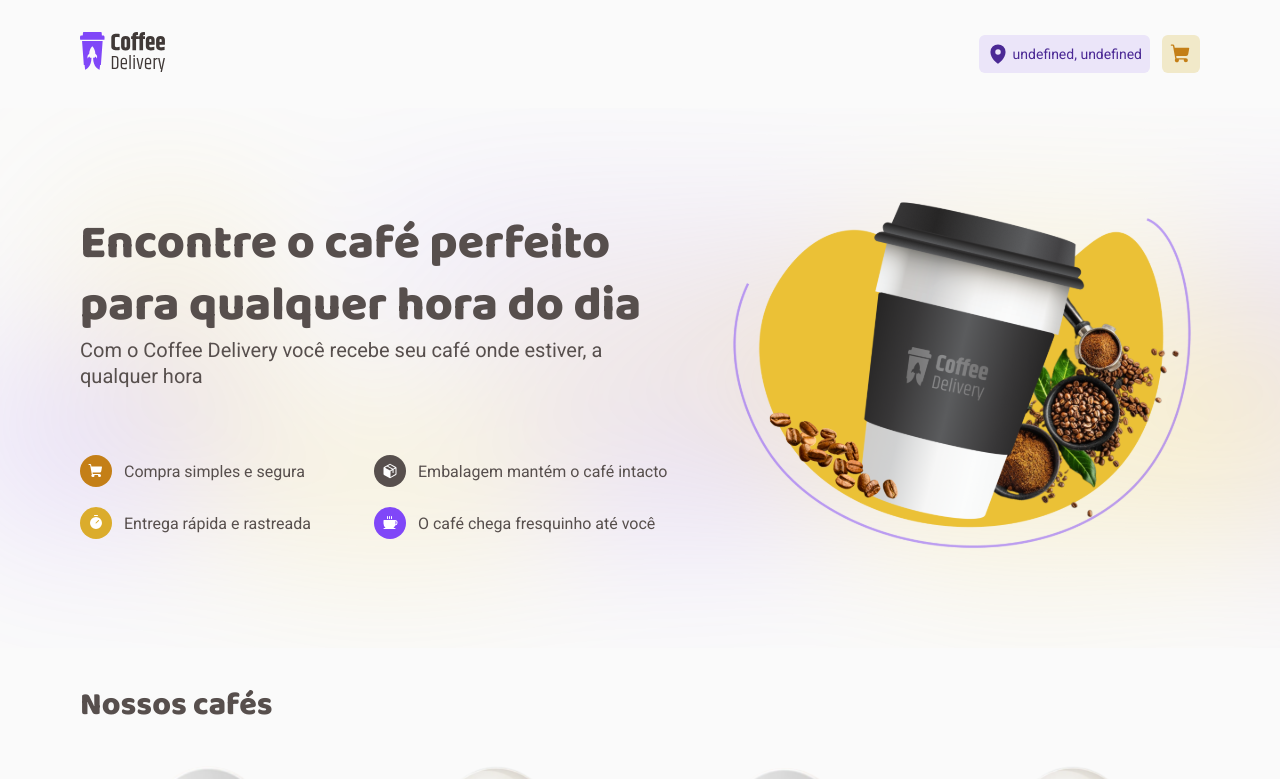
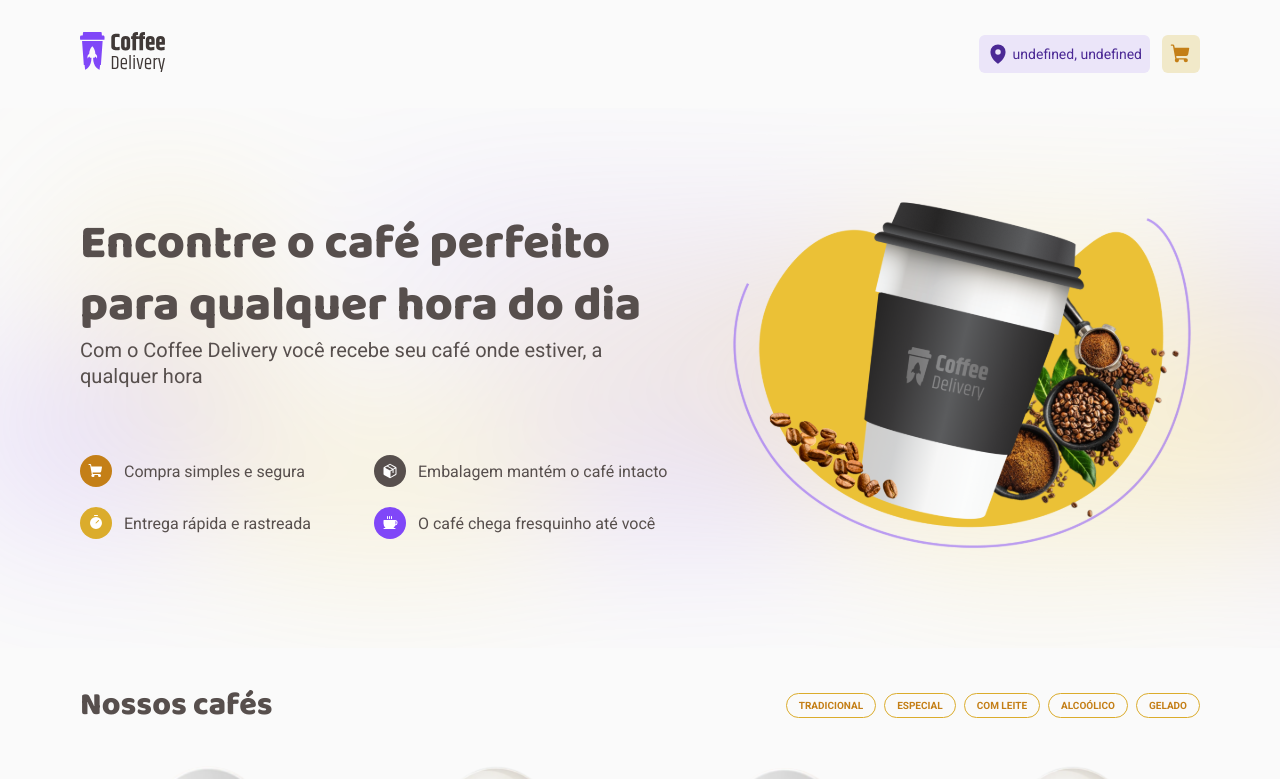
Before and after one commit to steniomoreira/cofee-delivery, a React (Vite) app: page / in a window 1280 px wide. Shown: the top 779 px of the page. Built offline with nearby package versions, Linux system fonts and the light colour scheme; no server answers; data requests are answered from the project's data file.

Commit message:
feat: added filter by tags

```diff
--- a/package.json
+++ b/package.json
@@ -12,6 +12,7 @@
     "preview": "vite preview"
   },
   "dependencies": {
+    "@radix-ui/react-checkbox": "^1.0.3",
     "@radix-ui/react-radio-group": "^1.1.2",
     "@rocketseat/eslint-config": "^1.2.0",
     "axios": "^1.3.5",
--- a/server.json
+++ b/server.json
@@ -1,4 +1,11 @@
 {
+  "tagsCoffee" : [
+    {"id": 1, "value": "tradicional"},
+    {"id": 2, "value": "especial"},
+    {"id": 3, "value": "com leite"},
+    {"id": 4, "value": "alcoólico"},
+    {"id": 5, "value": "gelado"}
+  ],
   "coffees": [
     {
       "id": 1,
--- a/src/pages/home/Home.tsx
+++ b/src/pages/home/Home.tsx
@@ -1,7 +1,7 @@
-import { useEffect, useState } from 'react'
+import { useCallback, useEffect, useState } from 'react'
 import { ShoppingCart, Package, Timer, Coffee } from 'phosphor-react'
 import { CoffeeCard } from '../../components/coffeeCard/CoffeeCard'
-import { fetchCoffees } from '../../services/coffeServiçes'
+import { fetchCoffees, fetchTagsCoffees } from '../../services/coffeServiçes'
 import {
   BannerContainer,
   CoffeeList,
@@ -11,6 +11,8 @@ import {
   Item,
   ItemIcon,
   ItemsContainer,
+  Tag,
+  TagsContainer,
   TitleContainer,
 } from './styles'
 
@@ -25,8 +27,15 @@ type CooffeeType = {
   price: number
 }
 
+type TagsCoffee = {
+  id: number
+  value: string
+}
+
 export function Home() {
   const [coffees, setCoffees] = useState<CooffeeType[]>([])
+  const [tagsCoffee, setTagsCoffee] = useState<TagsCoffee[]>([])
+  const [checkedTag, setCheckedTag] = useState('')
 
   function loadCoffeeList() {
     fetchCoffees().then((data) => {
@@ -34,8 +43,28 @@ export function Home() {
     })
   }
 
+  function loadTagsCoffee() {
+    fetchTagsCoffees().then((data) => {
+      setTagsCoffee(data)
+    })
+  }
+
+  const handleFilterByTag = useCallback(
+    (tag: string) => {
+      setCheckedTag((state) => (state !== tag ? tag : ''))
+
+      const filterTag = checkedTag !== tag ? tag : ''
+
+      fetchCoffees(filterTag).then((data) => {
+        setCoffees(data)
+      })
+    },
+    [checkedTag],
+  )
+
   useEffect(() => {
     loadCoffeeList()
+    loadTagsCoffee()
   }, [])
 
   return (
@@ -86,6 +115,18 @@ export function Home() {
       <CoffeeListContainer>
         <header>
           <h2>Nossos cafés</h2>
+          <TagsContainer>
+            {tagsCoffee.map((tag) => (
+              <Tag
+                key={tag.id}
+                value={tag.value}
+                checked={checkedTag === tag.value}
+                onCheckedChange={() => handleFilterByTag(tag.value)}
+              >
+                {tag.value}
+              </Tag>
+            ))}
+          </TagsContainer>
         </header>
         <CoffeeList>
           {coffees.map((coffee) => (
--- a/src/pages/home/styles.ts
+++ b/src/pages/home/styles.ts
@@ -1,4 +1,5 @@
 import styled from 'styled-components'
+import * as Checkbox from '@radix-ui/react-checkbox'
 
 export const IntroContainer = styled.div`
   width: 100%;
@@ -97,11 +98,55 @@ export const CoffeeListContainer = styled.div`
     padding: 0 1rem;
     margin: 0 auto;
 
+    display: flex;
+    justify-content: space-between;
+    align-items: center;
+
     h2 {
       font-size: 2rem;
       font-weight: 800;
       font-family: 'Baloo 2', sans-serif;
     }
+  }
+`
+
+export const TagsContainer = styled.div`
+  width: 100%;
+  display: flex;
+  align-items: center;
+  justify-content: flex-end;
+  gap: 0.5rem;
+  flex: 1;
+
+  &:focus {
+    box-shadow: none;
+  }
+`
+
+export const Tag = styled(Checkbox.Root)`
+  background: transparent;
+  color: ${(props) => props.theme.yellowDark};
+  border: 1px solid ${(props) => props.theme.yellow};
+  border-radius: 100px;
+
+  padding: 0.375rem 0.75rem;
+  height: 25px;
+
+  font-size: 0.625rem;
+  font-weight: 700;
+  text-transform: uppercase;
+
+  &[data-state='checked'] {
+    background: ${(props) => props.theme.yellow};
+    color: ${(props) => props.theme.white};
+  }
+
+  &:hover {
+    cursor: pointer;
+  }
+
+  &:focus {
+    box-shadow: none;
   }
 `
 
--- a/src/services/coffeServiçes.ts
+++ b/src/services/coffeServiçes.ts
@@ -5,12 +5,25 @@ type CooffeeType = {
   imageUrl: string
   name: string
   description: string
-  tags: Array<string>
+  tags: string[]
   price: number
 }
 
-export const fetchCoffees = () => {
-  return api.get<CooffeeType[]>('/coffees').then((response) => {
+export const fetchCoffees = (tag?: string) => {
+  const url = tag ? `/coffees?tags_like=${tag}` : '/coffees'
+
+  return api.get<CooffeeType[]>(url).then((response) => {
+    return response.data
+  })
+}
+
+type TagsCoffee = {
+  id: number
+  value: string
+}
+
+export const fetchTagsCoffees = () => {
+  return api.get<TagsCoffee[]>('/tagsCoffee').then((response) => {
     return response.data
   })
 }
```
Also changed, not shown: 1 other file (tests, documents, lock files or other folders).
